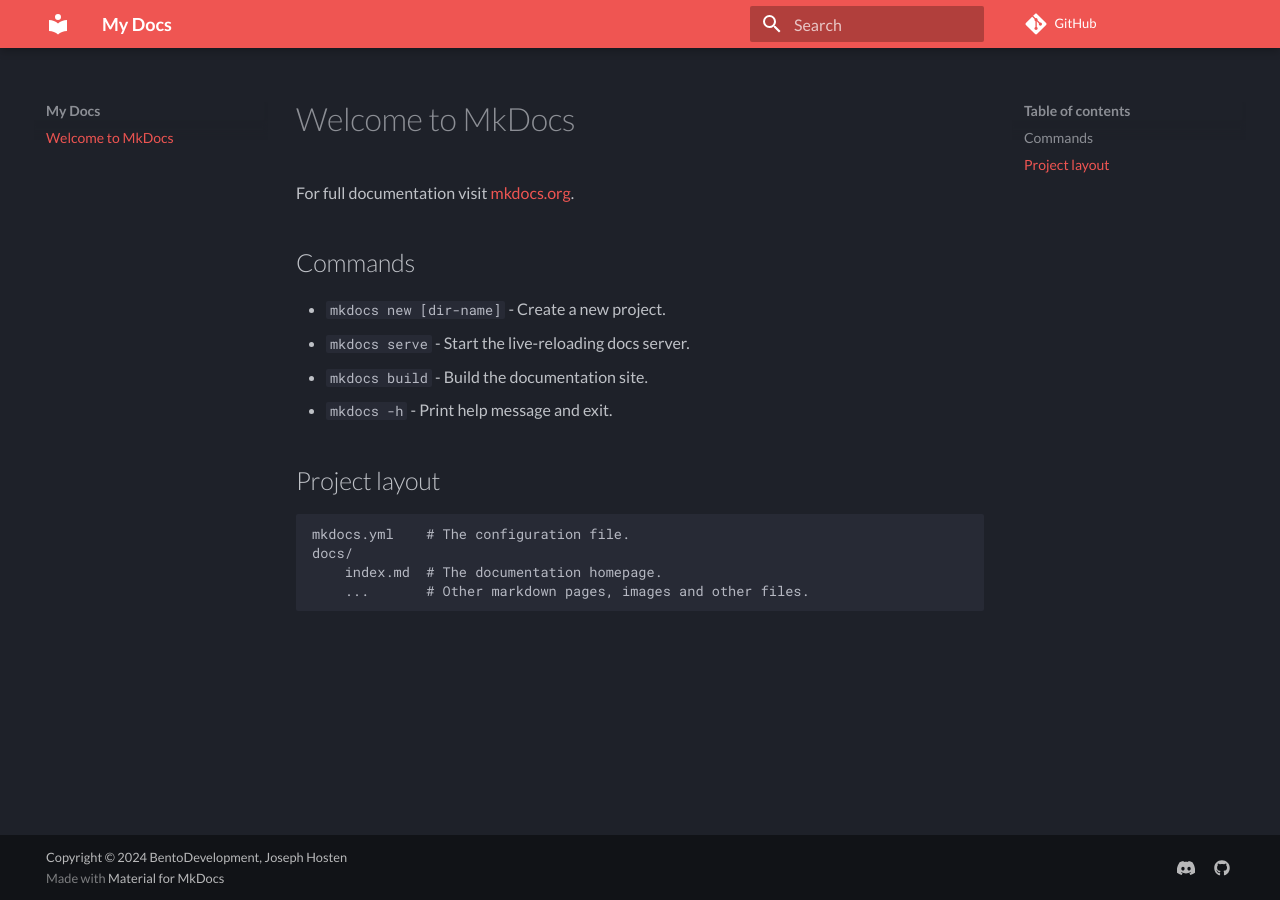
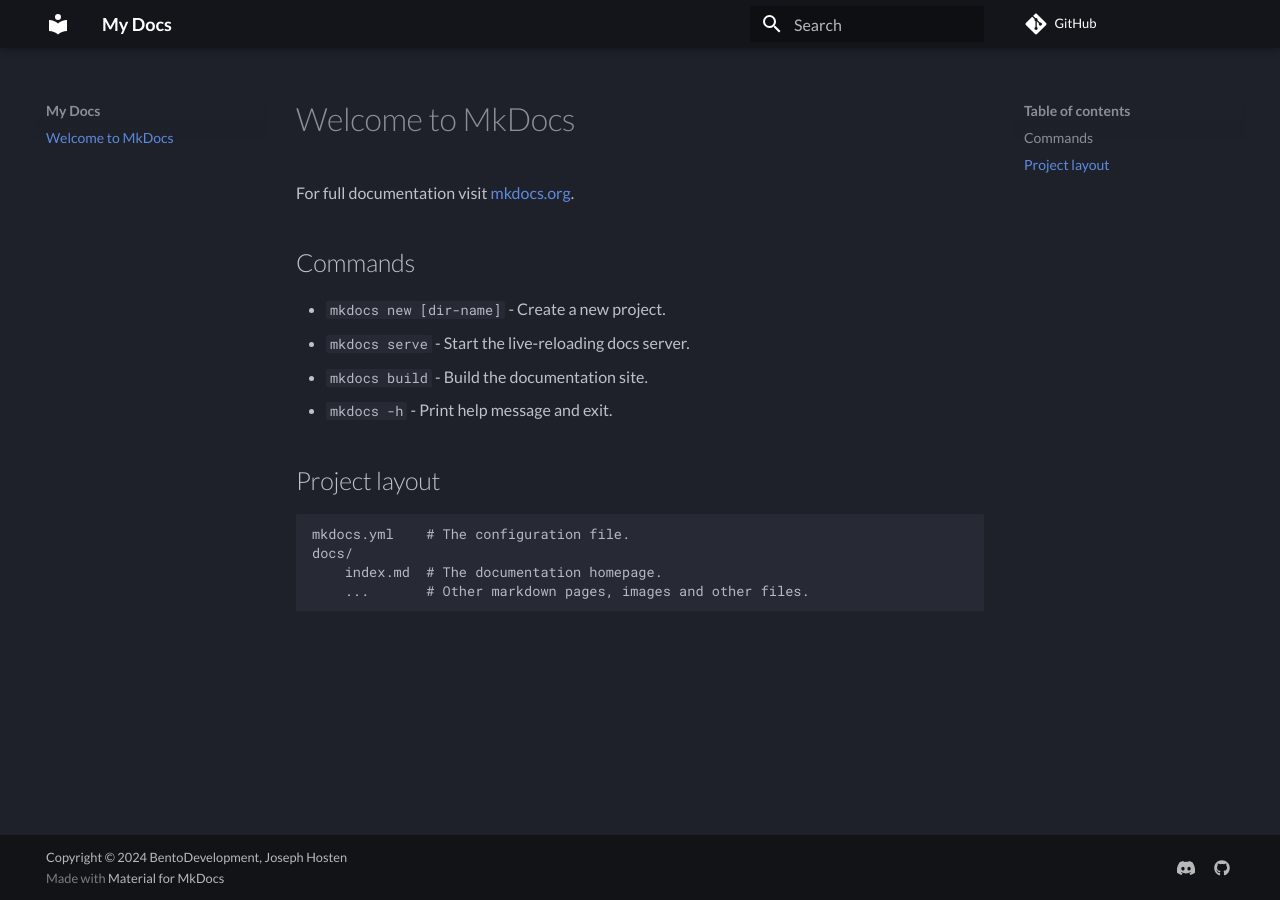
Before and after one commit to BentoDevelopment/docs, an MkDocs documentation site: the page built from docs/index.md, in a window 1280 px wide. Built offline with MkDocs 1.6.1 and Material for MkDocs 9.7.7, drawn with Linux system fonts in a browser that asks for light colours; comment, search, counter and statistics services are not loaded.

Commit message:
add more settings

```diff
--- a/mkdocs.yml
+++ b/mkdocs.yml
@@ -5,7 +5,7 @@
   name: material
   palette:
     scheme: slate
-    primary: red
+    primary: black
     accent: indigo
 
   font:
```
